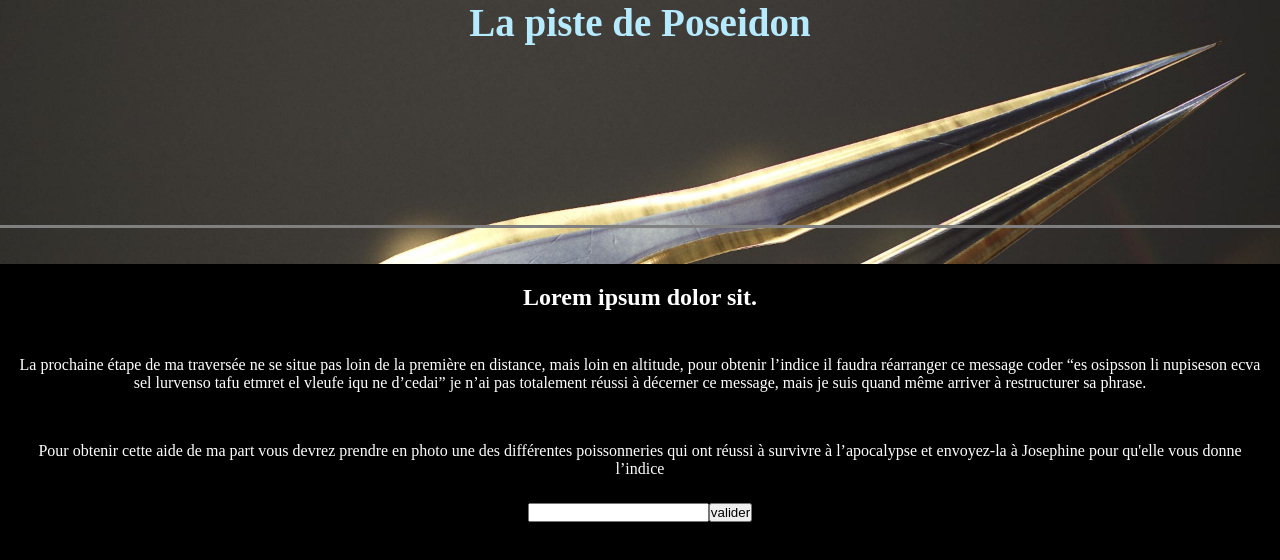
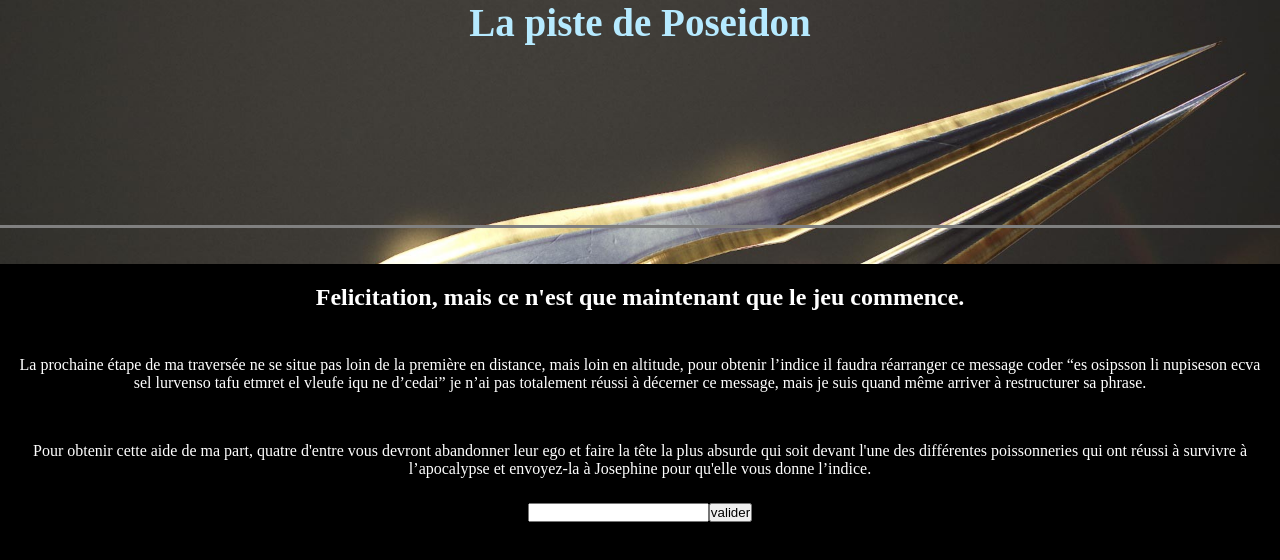
Before and after one commit to robinbaud/la_piste_de_poseidon, a React (Create React App) app: page /h/a/va in a window 1280 px wide. Shown: the top 560 px of the page. Built offline with nearby package versions, Linux system fonts and the light colour scheme; a web font is replaced by a local one.

Commit message:
Update va.js

```diff
--- a/src/va.js
+++ b/src/va.js
@@ -19,7 +19,7 @@ const Va = () =>{
 
     return(
         <div className="page">
-            <h2 className="titre"> Lorem ipsum dolor sit.</h2>
+            <h2 className="titre"> Felicitation, mais ce n'est que maintenant que le jeu commence.</h2>
             <p className="intro">La prochaine étape de ma traversée ne se situe pas loin de la première
              en distance, mais loin en altitude, pour obtenir l’indice il faudra réarranger ce message
              coder “es osipsson li nupiseson ecva sel lurvenso tafu etmret el vleufe iqu ne d’cedai” je n’ai
@@ -29,9 +29,9 @@ const Va = () =>{
 
             </p>
             <p className="message">
-                Pour obtenir cette aide de ma part vous devrez prendre en photo une
-             des différentes poissonneries qui ont réussi à survivre à l’apocalypse et envoyez-la à Josephine
-             pour qu'elle vous donne l’indice
+                Pour obtenir cette aide de ma part, quatre d'entre vous devront abandonner leur ego et faire la tête
+                la plus absurde qui soit devant l'une des différentes poissonneries qui ont réussi à survivre à l’apocalypse et envoyez-la à Josephine
+                pour qu'elle vous donne l’indice.
             </p>
             <form action="">
                 <input className="test" type="text" onChange={event => setValue(event.target.value)}/>
```
